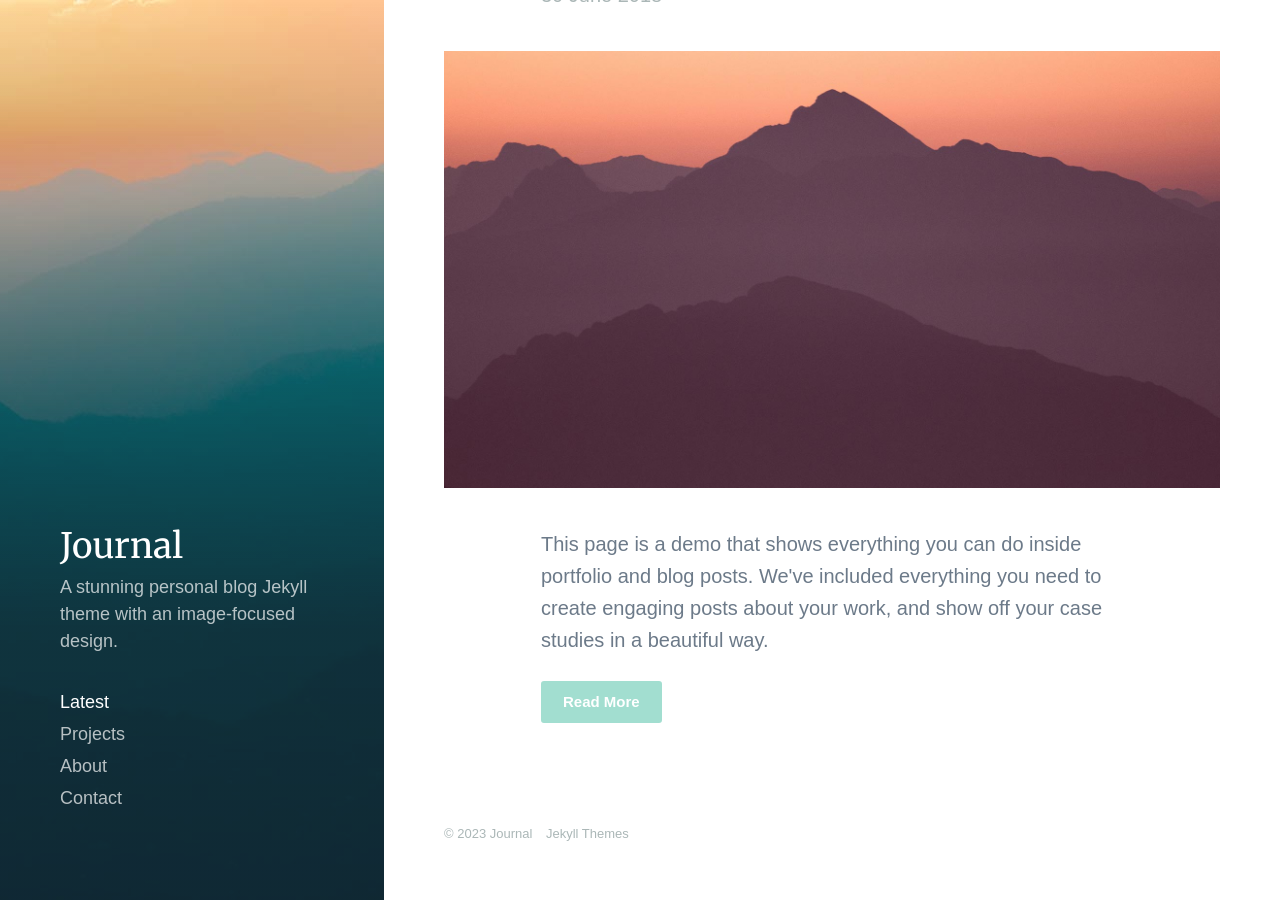
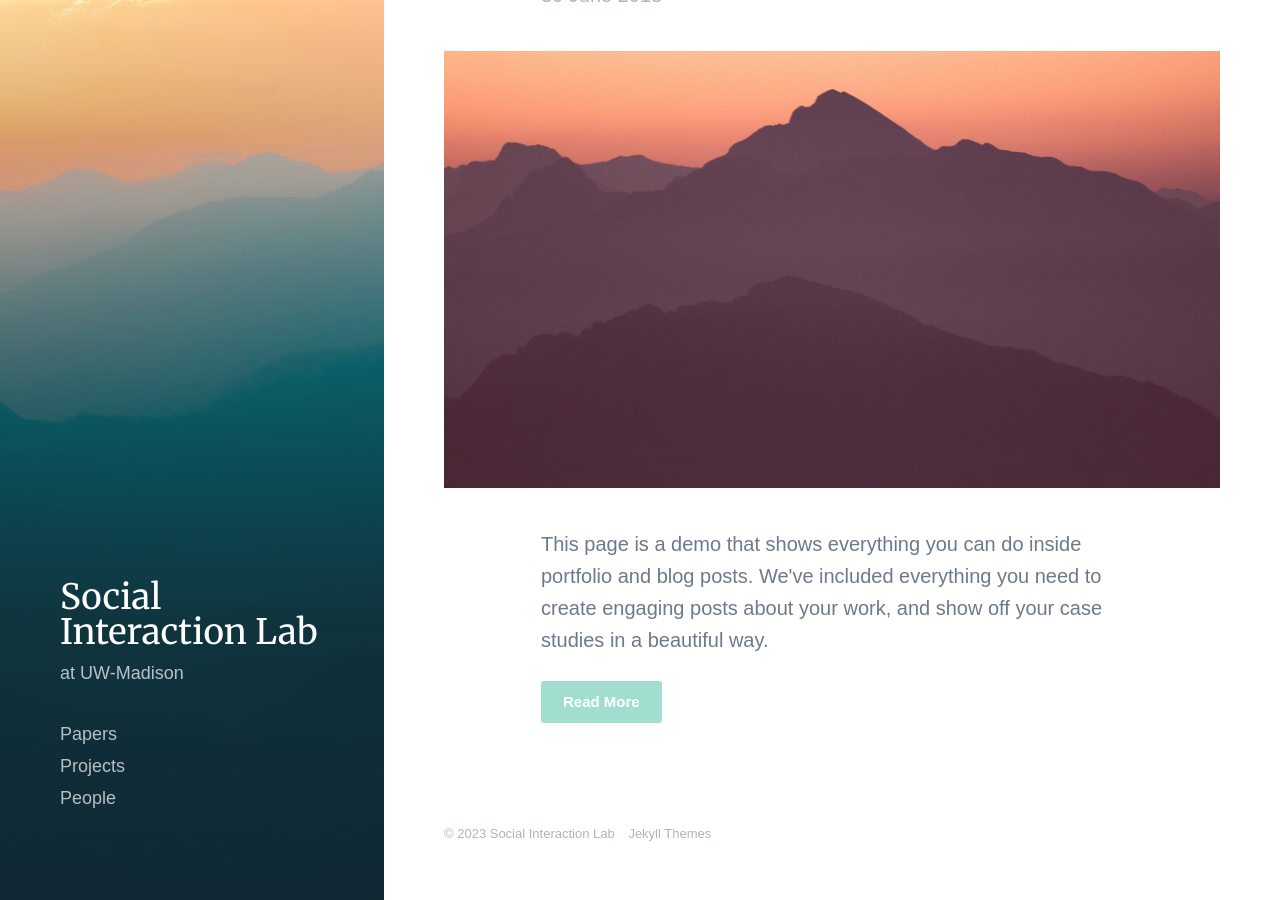
Before and after one commit to SocialInteractionLab/socialinteractionlab.github.io, a Jekyll site: the page built from index.html, in a window 1280 px wide and 900 px high, scrolled down 133 px. Built offline with Jekyll 4.4.1, drawn with Linux system fonts in a browser that asks for light colours; nearby versions of some CDN libraries; some web fonts are replaced; the list of posts is cut into pages by our own code.

Commit message:
Update settings.yml

```diff
--- a/_data/settings.yml
+++ b/_data/settings.yml
@@ -1,7 +1,7 @@
 basic_settings:
-  site_title: Journal
-  site_tagline: A stunning personal blog Jekyll theme with an image-focused design.
-  favicon_image: /images/favicon.png
+  site_title: Social Interaction Lab
+  site_tagline: at UW-Madison
+  favicon_image: /images/icon.png
 
 header_settings:
   logo_image:
@@ -10,14 +10,14 @@ header_settings:
 
 menu_settings:
   menu_items:
-    - title: 'Latest'
-      url: '/'
+    - title: 'Papers'
+      url: '/papers/'
     - title: 'Projects'
       url: '/projects/'
-    - title: 'About'
+    - title: 'People'
       url: '/about'
-    - title: 'Contact'
-      url: '/contact'
+    #- title: 'Contact'
+     # url: '/contact'
 
 grid_settings:
   grid_spacing: 10
```
